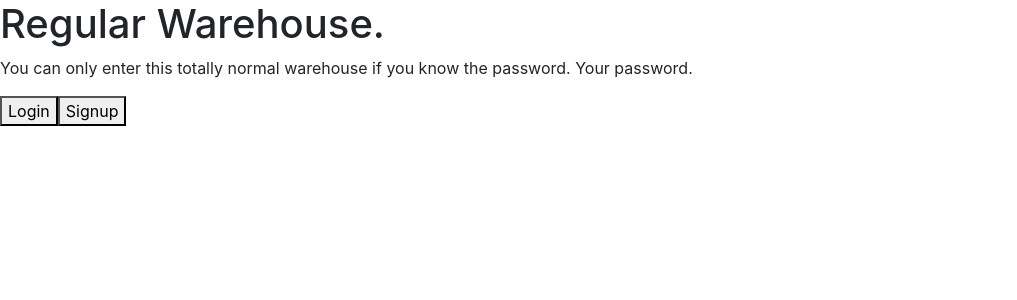
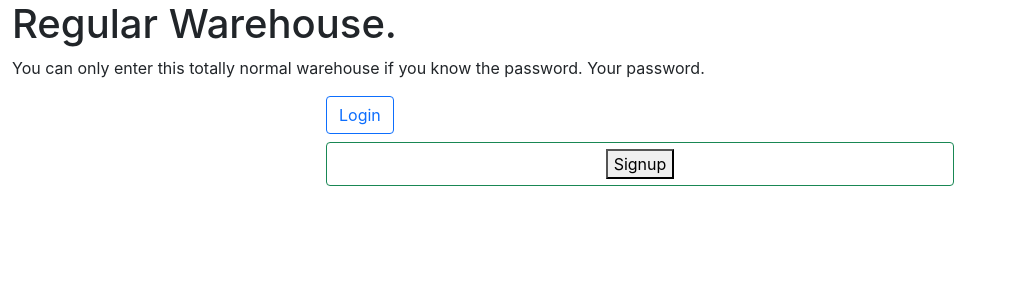
Before and after one commit to rrcampbell-exe/regular-warehouse, a React (Create React App) app in the folder client/: page / in a window 1280 px wide. Shown: the top 300 px of the page, without its empty margins (0-1017 px from the left). Built offline with nearby package versions, Linux system fonts and the light colour scheme.

Commit message:
form styling

```diff
--- a/client/src/pages/Home.js
+++ b/client/src/pages/Home.js
@@ -4,15 +4,18 @@ import { Link } from 'react-router-dom'
 const Home = () => {
 
   return (
-    <main>
-      <h1>Regular Warehouse.</h1>
-      <p>You can only enter this totally normal warehouse if you know the password. Your password.</p>
-      <Link to="/login">
-        <button>Login</button>
-      </Link>
-      <Link to="/signup">
-        <button>Signup</button>
-      </Link>
+    <main className='container-fluid'>
+      <h1 class="mx-auto">Regular Warehouse.</h1>
+      <p class="mx-auto">You can only enter this totally normal warehouse if you know the password. Your password.</p>
+
+      <div class="d-grid gap-2 col-6 mx-auto">
+          <Link to="/login">
+            <button type="button" class="btn btn-outline-primary">Login</button>
+          </Link>
+          <Link to="/signup" type="button" class="btn btn-outline-success">
+            <button>Signup</button>
+          </Link>
+      </div>
     </main>
   )
 }
--- a/client/src/pages/ItemEdit.js
+++ b/client/src/pages/ItemEdit.js
@@ -40,28 +40,31 @@ const ItemEdit = () => {
       ) : (
         <div>
           <form>
-            <div>
-              <label for="item-name">Item Name</label>
+            <div class="mb-3">
+              <label for="item-name" class="form-label">Item Name</label>
               <input
                 type="text"
+                class="form-control"
                 name="item-name"
                 id="item-name"
                 defaultValue={data.item.name}
               ></input>
             </div>
-            <div>
-              <label for="part_number">Part Number</label>
+            <div class="mb-3">
+              <label for="part_number" class="form-label">Part Number</label>
               <input
                 type="text"
+                class="form-control"
                 name="part_number"
                 id="part_number"
                 defaultValue={part_number}
               ></input>
             </div>
-            <div>
-              <label for="quantity">Quantity</label>
+            <div class="mb-3">
+              <label for="quantity" class="form-label">Quantity</label>
               <input
                 type="text"
+                class="form-control"
                 name="quantity"
                 id="quantity"
                 defaultValue={data.item.quantity}
```
